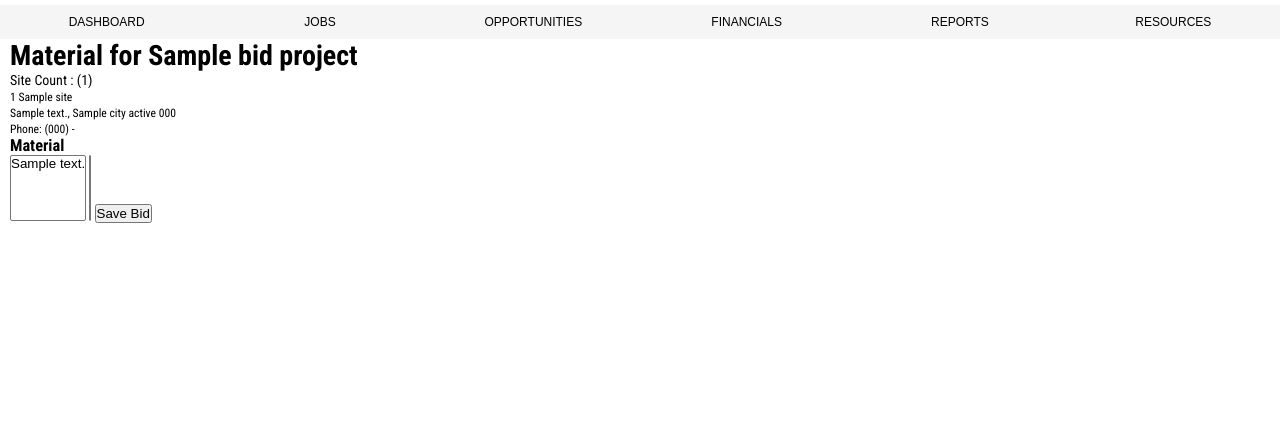
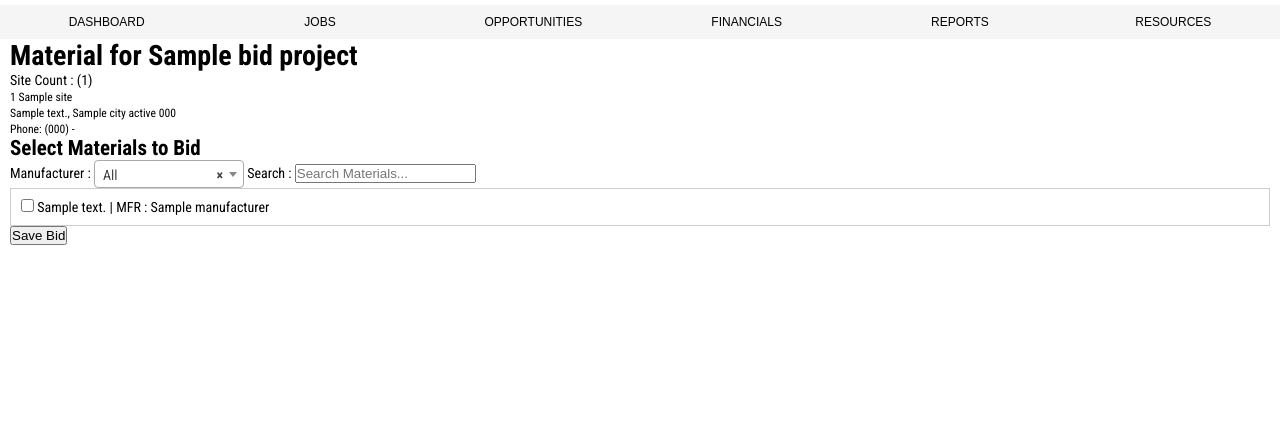
Before and after one commit to devcnx/myprojectmanager, a Django app: template bid/templates/bid/bid_details_material.html in a window 1280 px wide. Shown: the part 64-508 px from the top of the page. Run offline with Django 3.2, Linux system fonts and the light colour scheme; the template is opened without the code that fills it: most values are stand-ins (such as "Sample title", 1, 10 or a date in 2020); some libraries are stand-ins or nearby versions.

Commit message:
Add functionality to filter/search material

```diff
--- a/bid/static/bid/css/bid.css
+++ b/bid/static/bid/css/bid.css
@@ -1,8 +1,5 @@
 @charset "utf-8";
 
-.bid {
-    /* border: 1px solid #ddd; */
-}
 
 .bid_item {
     display: flex;
@@ -12,3 +9,10 @@
     padding: 10px 20px;
     border-bottom: 1px solid #ddd;
 }
+
+.scrollable {
+    max-height: 300px;
+    overflow-y: auto;
+    border: 1px solid #ccc;
+    padding: 10px;
+}
--- a/bid/templates/bid/bid_details_material.html
+++ b/bid/templates/bid/bid_details_material.html
@@ -3,8 +3,11 @@
 {% load static %}
 {% block styles %}
 <link href="https://cdn.jsdelivr.net/npm/select2@4.1.0-rc.0/dist/css/select2.min.css" rel="stylesheet" />
+<link href="{% static 'bid/css/bid.css' %}" rel="stylesheet">
 {% endblock %}
 {% block scripts %}
+<script src="https://code.jquery.com/jquery-3.6.0.min.js"></script>
+<script src="https://cdn.jsdelivr.net/npm/select2@4.1.0-rc.0/dist/js/select2.min.js"></script>
 <script src="{% static 'materials/js/materials.js' %}"></script>
 {% endblock %}
 {% block content %}
@@ -27,17 +30,39 @@
 <form method="post">
     {% csrf_token %}
 
-    <h3>Material</h3>
-    <select id="available_materials" name="materials" multiple="multiple">
-        {% for material in all_materials %}
-        <option value="{{ material.material_id }}">
-            {{ material.description }}
-        </option>
-        {% endfor %}
-    </select>
+    <h2>Select Materials to Bid</h2>
+    <form method="post" id="material_form">
+        {% csrf_token %}
 
-    <select id="selected_materials" name="materials" multiple="multiple">
-    </select>
+        <!-- Filter by Manufacturer -->
+        <label for="manufacturer_select">Manufacturer : </label>
+        <select id="manufacturer_select" name="manufacturer_select">
+            <option value="All">All</option>
+            {% for manufacturer in unique_manufacturers %}
+            <option value="{{ manufacturer }}">{{ manufacturer }}</option>
+            {% endfor %}
+        </select>
+
+        <!-- Search -->
+        <label for="search_input">Search : </label>
+        <input type="text" id="search_input" name="search" placeholder="Search Materials...">
+
+        <div id="material_list" class="scrollable">
+            {% for material in all_materials %}
+            <div class="material_item" data-material-id="{{ material.material_id }}"
+                data-material-manufacturer="{{ material.manufacturer }}">
+                <label>
+                    <input type="checkbox" class="material_checkbox" name="material_{{ material.material_id }}"
+                        value="{{ material.material_id }}">
+                    {{ material.description }} | MFR : {{ material.manufacturer }}
+                </label>
+            </div>
+            {% endfor %}
+        </div>
+
+
+
+    </form>
 
     <input type="submit" value="Save Bid" />
 </form>
--- a/bid/views.py
+++ b/bid/views.py
@@ -1,3 +1,4 @@
+from datetime import datetime
 from django.contrib.auth.mixins import LoginRequiredMixin
 from django.http import HttpResponseRedirect
 from django.shortcuts import render
@@ -19,7 +20,8 @@ class IndexView(LoginRequiredMixin, TemplateView):
         context = super().get_context_data(**kwargs)
         context['user'] = self.request.user
         context['bids'] = self.get_queryset()
-        context['bids_draft'] = self.get_bids_by_status('Draft')
+        context['bids_generated'] = self.get_bids_by_status('Generated')
+        context['bids_additional'] = self.get_bids_by_status('Additional')
         context['bids_approved'] = self.get_bids_by_status(
             'Approved (Internally)')
         context['bids_submitted'] = self.get_bids_by_status(
--- a/materials/static/materials/js/materials.js
+++ b/materials/static/materials/js/materials.js
@@ -50,3 +50,39 @@
 //     init();
 
 // });
+
+
+// const $ = selector => document.querySelector(selector);
+
+// document.addEventListener('DOMContentLoaded', () => {
+$(document).ready(function () {
+    const init = () => {
+        // This applies Select2 to the manufacturer dropdown
+        $("#manufacturer_select").select2({
+            placeholder: "Select a Manufacturer",
+            allowClear: true,
+        });
+
+        const filterMaterials = (event) => {
+            event.preventDefault();
+            var manufacturer = $("#manufacturer_select").val();
+            var searchValue = $("#search_input").val().toLowerCase();
+
+            $(".material_item").each(function () {
+                var materialManufacturer = $(this).data("material-manufacturer").toString().toLowerCase();
+                var materialDescription = $(this).text().toLowerCase();
+
+                if ((!manufacturer || materialManufacturer === manufacturer) && materialDescription.includes(searchValue)) {
+                    $(this).show();
+                } else {
+                    $(this).hide();
+                }
+            });
+        }
+
+        $('#manufacturer_select, #search_input').on('change input', filterMaterials);
+
+    };
+
+    init();
+});
```
Also changed, not shown: bid/admin.py (+6 -4 lines), bid/models.py (+35 -6 lines), bid/templates/bid/index.html (+13 -19 lines), static/bid/css/bid.css (+7 -3 lines), static/materials/js/materials.js (+36 -0 lines).
